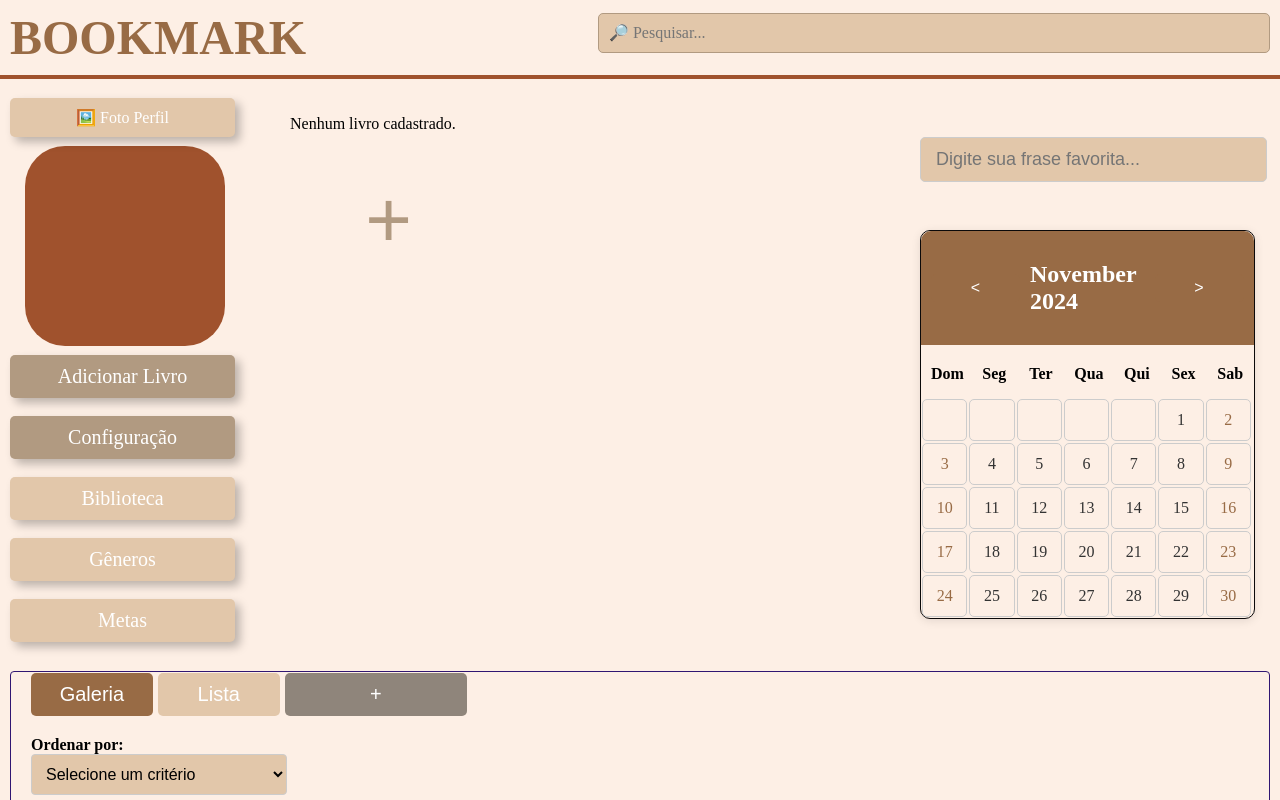
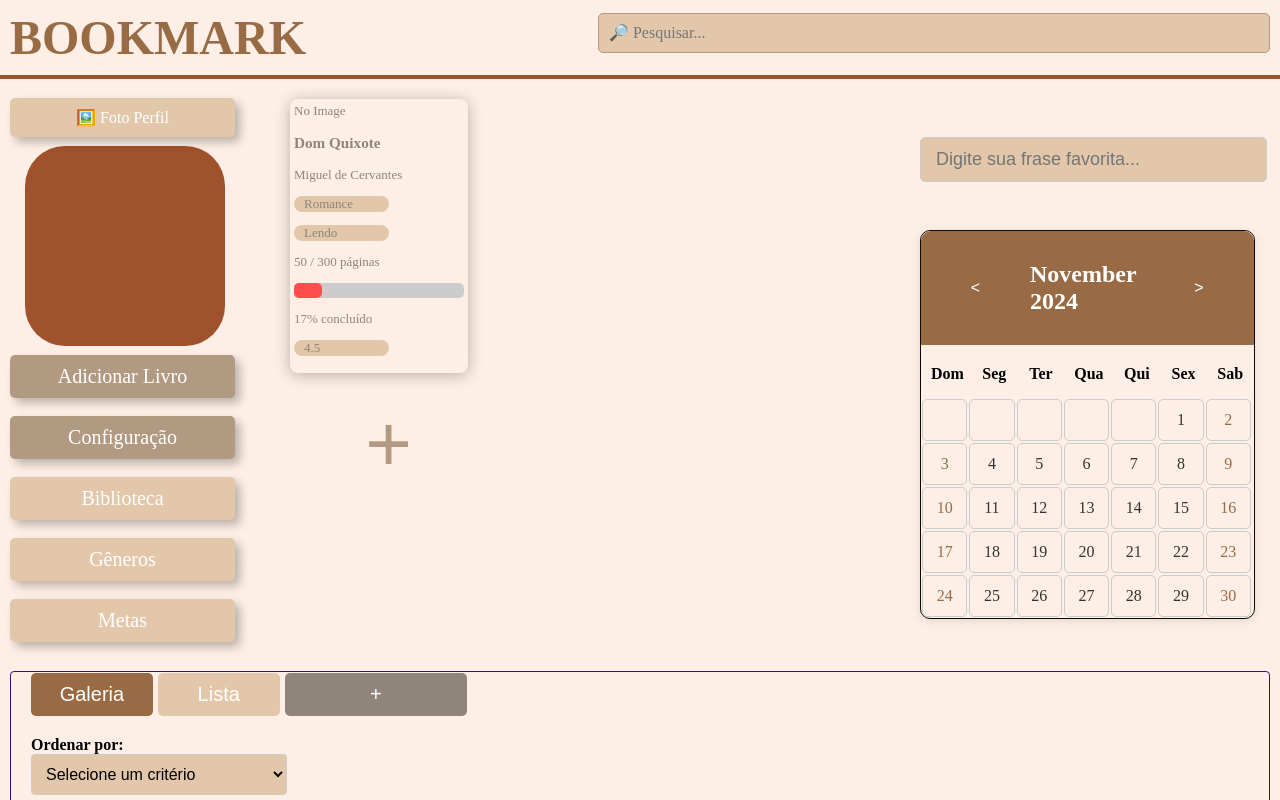
Before and after one commit to Lua-MR/BookMark, a React (Create React App) app: page / in a window 1280 px wide. Shown: the top 800 px of the page. Built offline with nearby package versions, Linux system fonts and the light colour scheme.

Commit message:
feat: mock data library

```diff
--- a/src/App.js
+++ b/src/App.js
@@ -13,7 +13,12 @@ function App() {
   const [profileImage, setProfileImage] = useState(null);
   const [searchQuery, setSearchQuery] = useState("");
   const [userQuote, setUserQuote] = useState("");
-  const [books, setBooks] = useState([]);
+
+  const [books, setBooks] = useState(() => {
+    const savedBooks = JSON.parse(localStorage.getItem("books"));
+    return savedBooks || mockData.books;
+  });
+
   const [isModalOpen, setIsModalOpen] = useState(false);
   const [isColorModalOpen, setIsColorModalOpen] = useState(false);
   const [currentScreen, setCurrentScreen] = useState("home");
@@ -32,6 +37,8 @@ function App() {
   const [fonteTamanhoNormal, setFonteTamanhoNormal] = useState("16px");
   const [fonteTamanhoMedio, setFonteTamanhoMedio] = useState("20px");
   const [fonteTamanhoGrande, setFonteTamanhoGrande] = useState("24px");
+
+
 
   useEffect(() => {
     const savedGoals = JSON.parse(localStorage.getItem("goals")) || [];
@@ -66,10 +73,10 @@ function App() {
     }
   };
 
-  useEffect(() => {
-    const savedBooks = JSON.parse(localStorage.getItem("books")) || [];
-    setBooks(savedBooks);
-  }, []);
+  // useEffect(() => {
+  //   const savedBooks = JSON.parse(localStorage.getItem("books")) || [];
+  //   setBooks(savedBooks);
+  // }, []);
 
   const updateBook = (updatedBook) => {
     setBooks((prevBooks) => {
@@ -209,7 +216,7 @@ function App() {
           />
         );
       case "metas":
-        return <GoalPage books={mockData.books} goals={goals} addGoal={addGoal} />;
+        return <GoalPage books={books} goals={goals} addGoal={addGoal} />;
       case "genres":
         return <Genre books={books} />;
       default:
@@ -234,6 +241,7 @@ function App() {
         );
     }
   };
+
 
   return (
     <div className="app-container">
```
